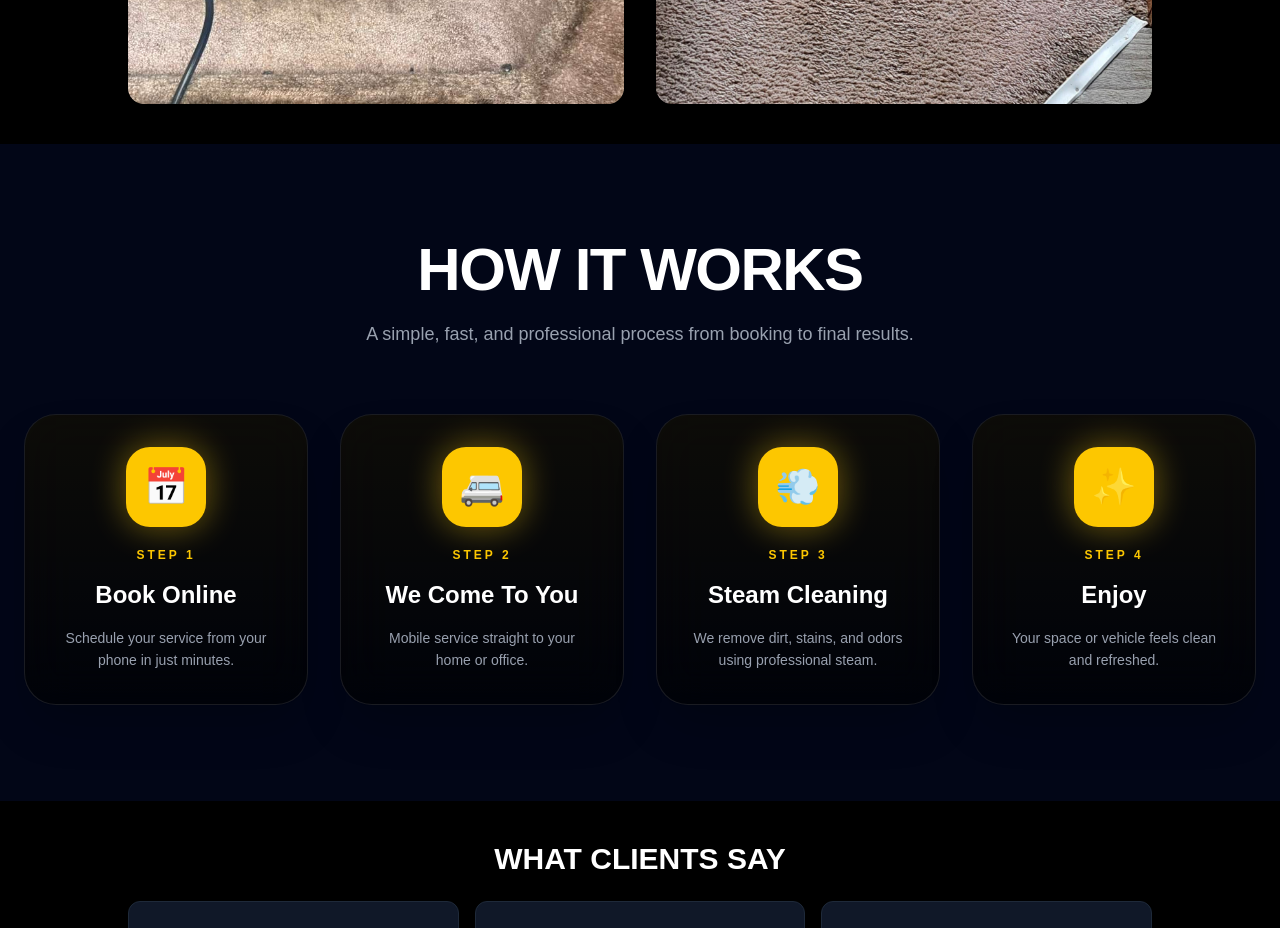
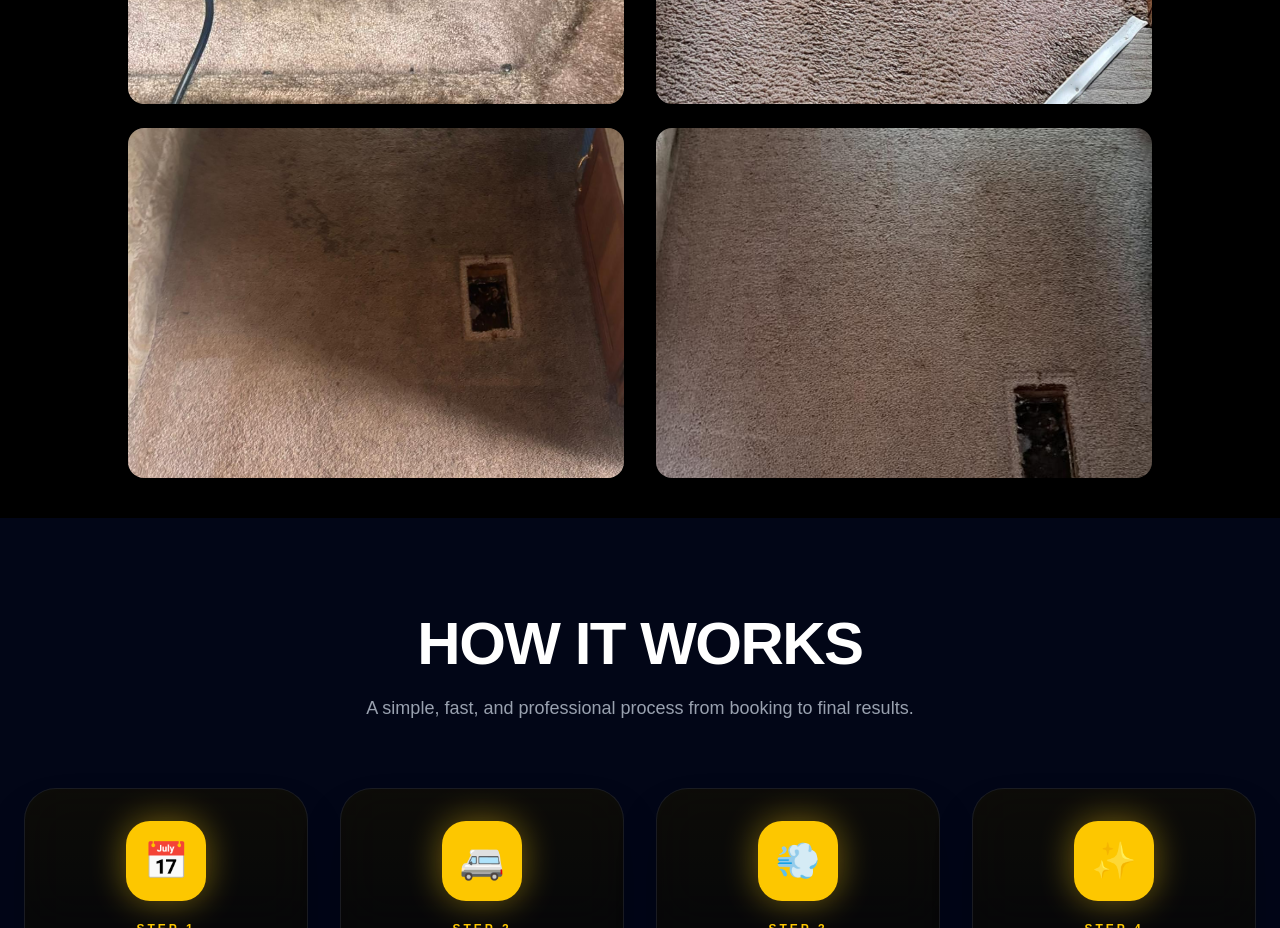
Before and after one commit to Icey650/ae-steamcleaning, a Next.js app: page / in a window 1280 px wide. Shown: the part 2440-3368 px from the top of the page. Built offline with nearby package versions, Linux system fonts and the light colour scheme.

Commit message:
Updated website images and layout

```diff
--- a/app/page.tsx
+++ b/app/page.tsx
@@ -359,6 +359,13 @@ export default function Home() {
                   alt=""
                 />
               </div>
+              <div className="h-[350px] overflow-hidden rounded-2xl">
+                <img
+                  src="/Carpet_2_wholes_before.jpeg"
+                  className="w-full h-full object-cover"
+                  alt=""
+                />
+              </div>
             </div>
           </div>
 
@@ -380,6 +387,13 @@ export default function Home() {
               <div className="h-[350px] overflow-hidden rounded-2xl">
                 <img
                   src="/Trailer_after.jpeg"
+                  className="w-full h-full object-cover"
+                  alt=""
+                />
+              </div>
+               <div className="h-[350px] overflow-hidden rounded-2xl">
+                <img
+                  src="/Carpet_2_wholes_after.jpeg"
                   className="w-full h-full object-cover"
                   alt=""
                 />
```
Also changed, not shown: public/Carpet_2_wholes_after.jpeg (added), public/Carpet_2_wholes_before.jpeg (added).
